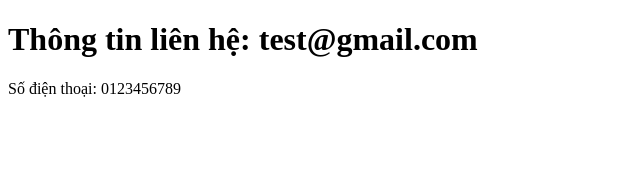
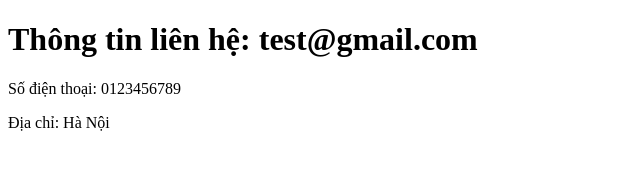
Before and after one commit to thao0503/bai1_backend, a plain HTML site: page about.html in a window 1280 px wide. Shown: the whole page, without its empty margins (0-640 px from the left). Drawn offline with Linux system fonts and the light colour scheme.

Commit message:
Update about.html

```diff
--- a/about.html
+++ b/about.html
@@ -8,5 +8,6 @@
 <body>
     <h1>Thông tin liên hệ: test@gmail.com</h1>
     <p>Số điện thoại: 0123456789</p>
+    <p>Địa chỉ: Hà Nội</p>
 </body>
 </html>
```
